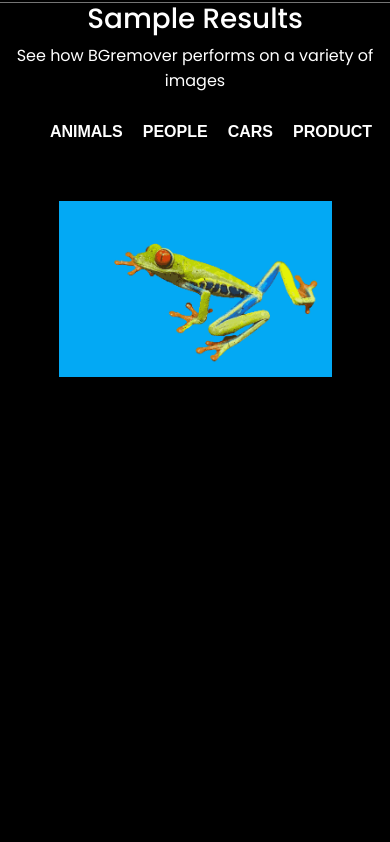
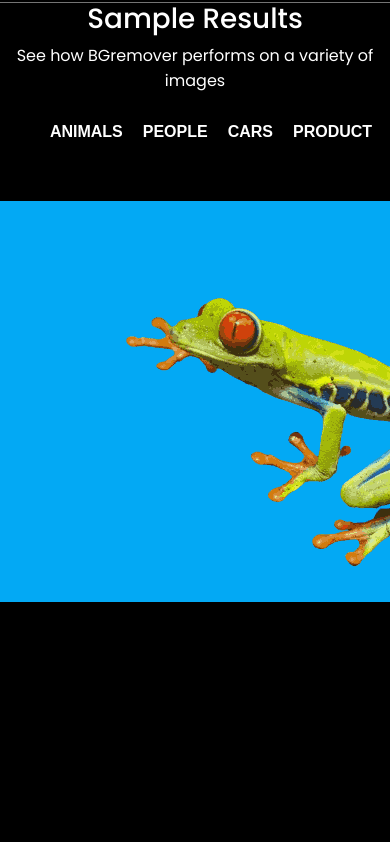
Before and after one commit to tushargade01/background-remover, a PHP site: page /industries.php in a window 390 px wide; the page is wider, and only the part inside the window is pictured. Shown: the part 76-918 px from the top of that part. Run offline with PHP 8.4, Linux system fonts and the light colour scheme; some web fonts are replaced.

Commit message:
Update home.css

```diff
--- a/loginsystem/css/home.css
+++ b/loginsystem/css/home.css
@@ -294,7 +294,7 @@ backdrop-filter: blur(5px);
         cursor: pointer;
         transition: all .3s ease;
 }
-#animal3{
+.image-phone{
   display: none;
 
 }
@@ -549,7 +549,7 @@ backdrop-filter: blur(5px);
 .to-select-img img{
  display: none;
 }
-#animal3{
+.image-phone{
   display: block;
   margin-left: auto;
   margin-right: auto;
```
Lines whose indentation alone changed are shown as unchanged.
